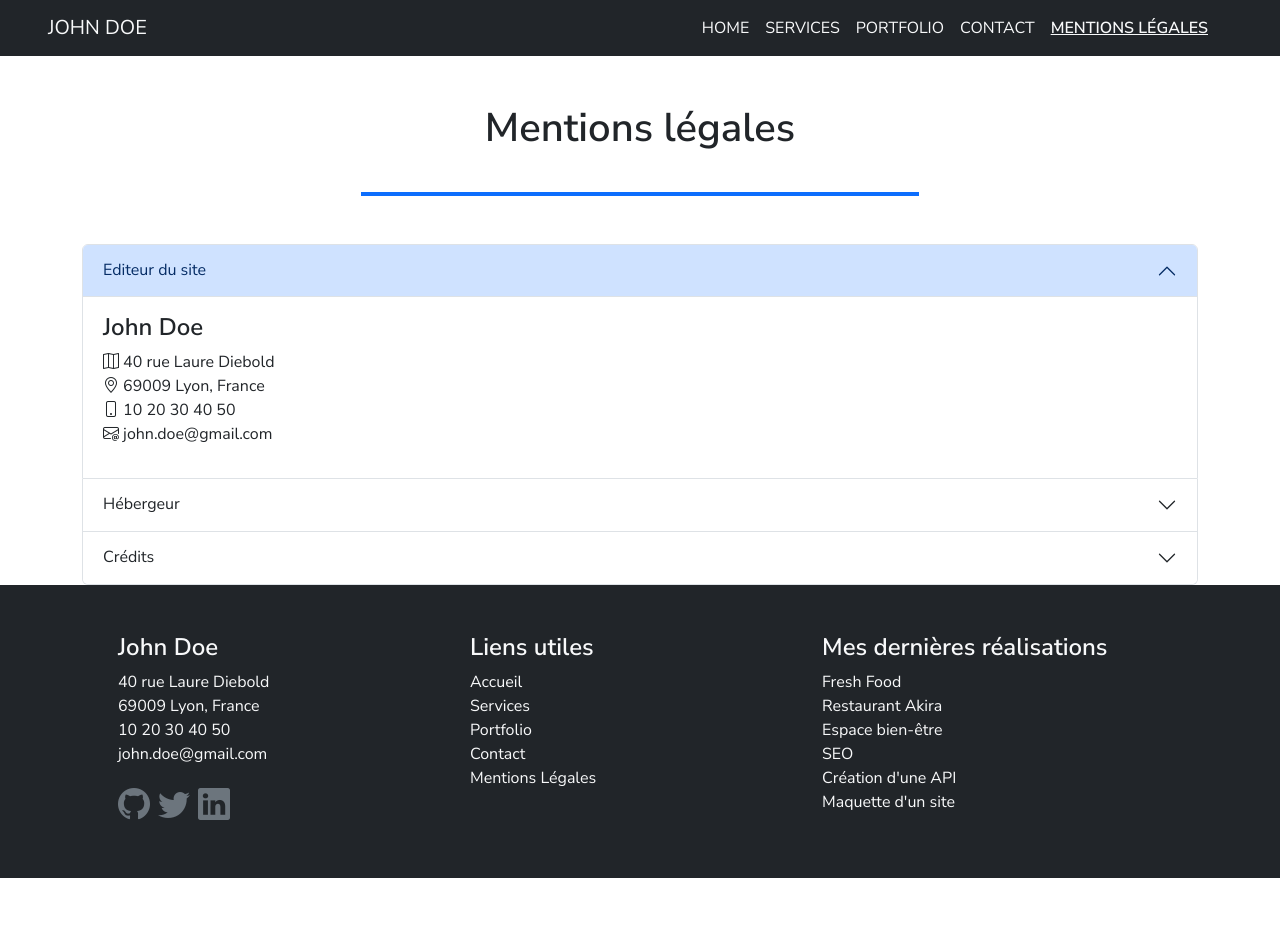
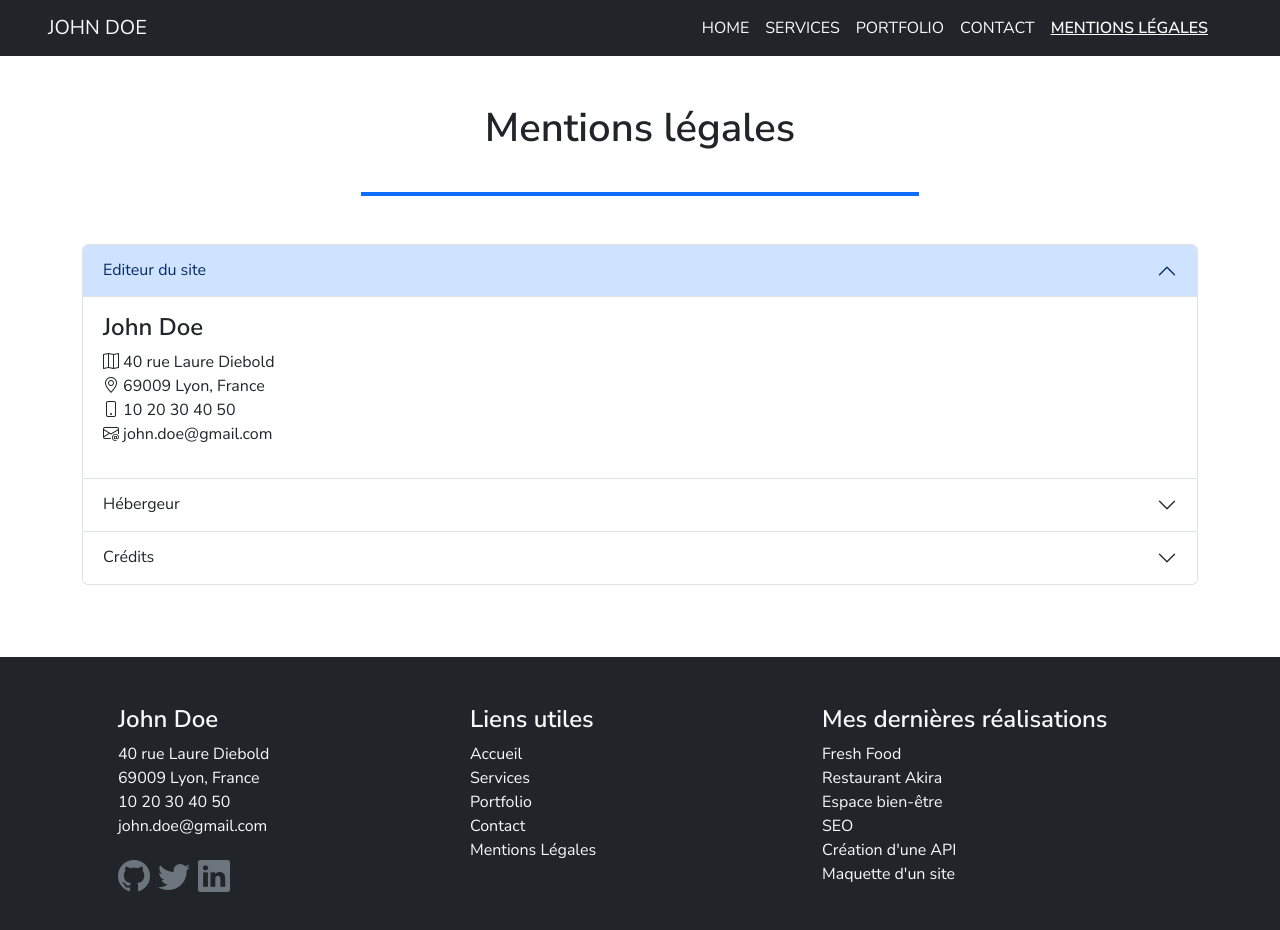
Before and after one commit to guillaumebertil/evaluation-portfolio-react, a React (Create React App) app: page /legalNotice in a window 1280 px wide. Shown: the top 930 px of the page. Before the commit the page ends 878 px from the top, so only its background shows below. Built offline with nearby package versions, Linux system fonts and the light colour scheme.

Commit message:
feat: amélioration du style de la page LegalNotice pour correspondre à la maquette

```diff
--- a/src/pages/LegalNotice.jsx
+++ b/src/pages/LegalNotice.jsx
@@ -8,7 +8,7 @@ function LegalNotice() {
             <PagesTitle title="Mentions légales" description=""/>
 
             {/* Accordéon */}
-            <div className="container">
+            <div className="container mb-5 pb-4">
                 <div className="accordion" id="accordion">
                     {/* Editeur du site */}
                     <div className="accordion-item">
```
